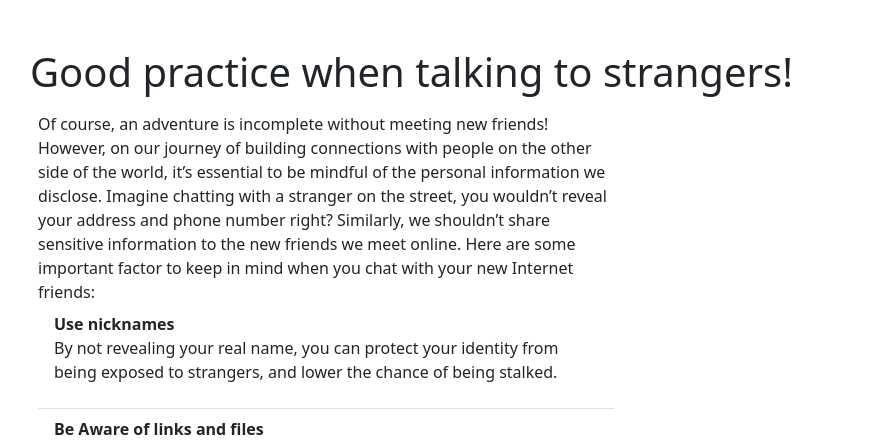
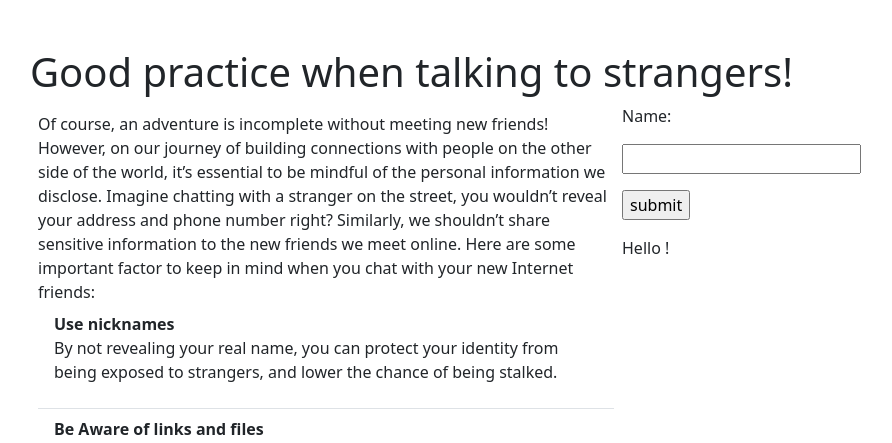
Before and after one commit to katrinars/AiDUCATION, a Flask app: page /strangers in a window 1280 px wide. Shown: the top 443 px of the page, without its empty margins (18-910 px from the left). Run offline with Flask 3, Linux system fonts and the light colour scheme.

Commit message:
e - test submit

```diff
--- a/templates/strangers.html
+++ b/templates/strangers.html
@@ -55,6 +55,12 @@
             </div>
         </div>
         <div class="float-right w-50">
+            <form action="#" method="post">
+                <p>Name:</p>
+                <p><input type="text" name="nm"></p>
+                <p><input type="submit" value="submit"></p>
+                <p>Hello {{arg0}}!</p>
+            </form>
         </div>
 
     </div>
--- a/views.py
+++ b/views.py
@@ -1,4 +1,4 @@
-from flask import Blueprint, render_template
+from flask import Blueprint, render_template, request
 
 views = Blueprint(__name__, "views")
 
@@ -18,10 +18,14 @@ def links():
 def ai():
     return render_template("ai.html")
 
-@views.route("/strangers")
+@views.route("/strangers", methods = ['POST','GET'])
 def strangers():
-    # return "good practices when talking to strangers"
-    return render_template("strangers.html")
+    if request.method == 'POST':
+        usr = request.form['nm']
+        print(usr)
+        return render_template("strangers.html", arg0=usr)
+    else:
+        return render_template("strangers.html", arg0='')
 
 @views.route("/protection")
 def protection():
```
